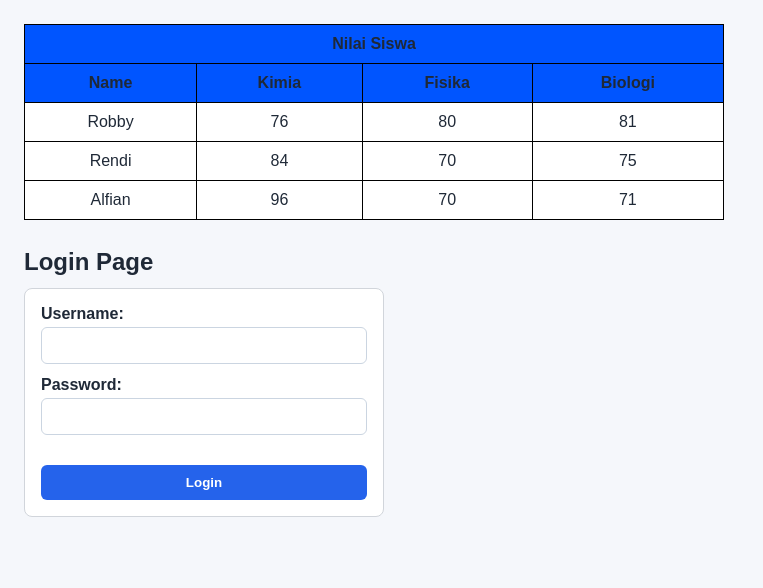
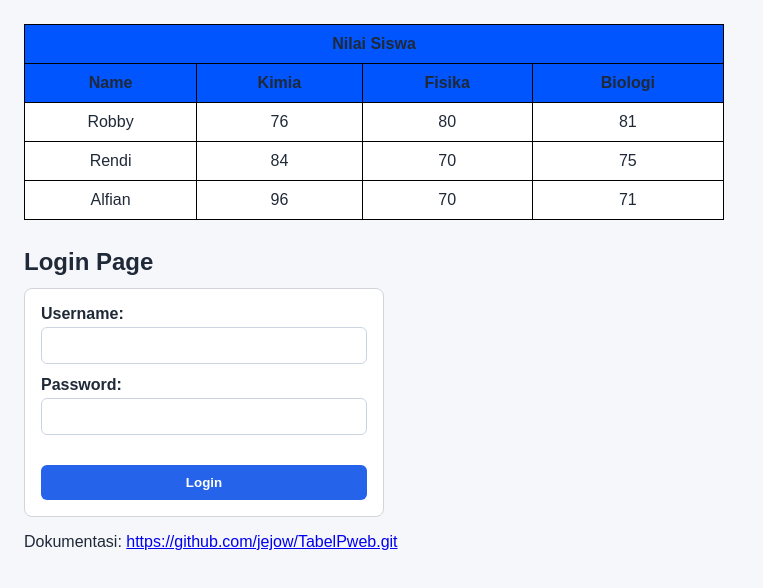
Before and after one commit to jejow/TabelPweb, a plain HTML site: page index.html in a window 1280 px wide. Shown: the whole page, without its empty margins (0-763 px from the left). Drawn offline with Linux system fonts and the light colour scheme.

Commit message:
update docs

```diff
--- a/index.html
+++ b/index.html
@@ -46,3 +46,7 @@
   <input type="password" id="password" name="password" required /><br /><br />
   <input type="submit" value="Login" />
 </form>
+<footer>
+    <p>Dokumentasi: <a href="https://github.com/jejow/TabelPweb.git">https://github.com/jejow/TabelPweb.git</a></p>
+</footer>
+</body>
```
